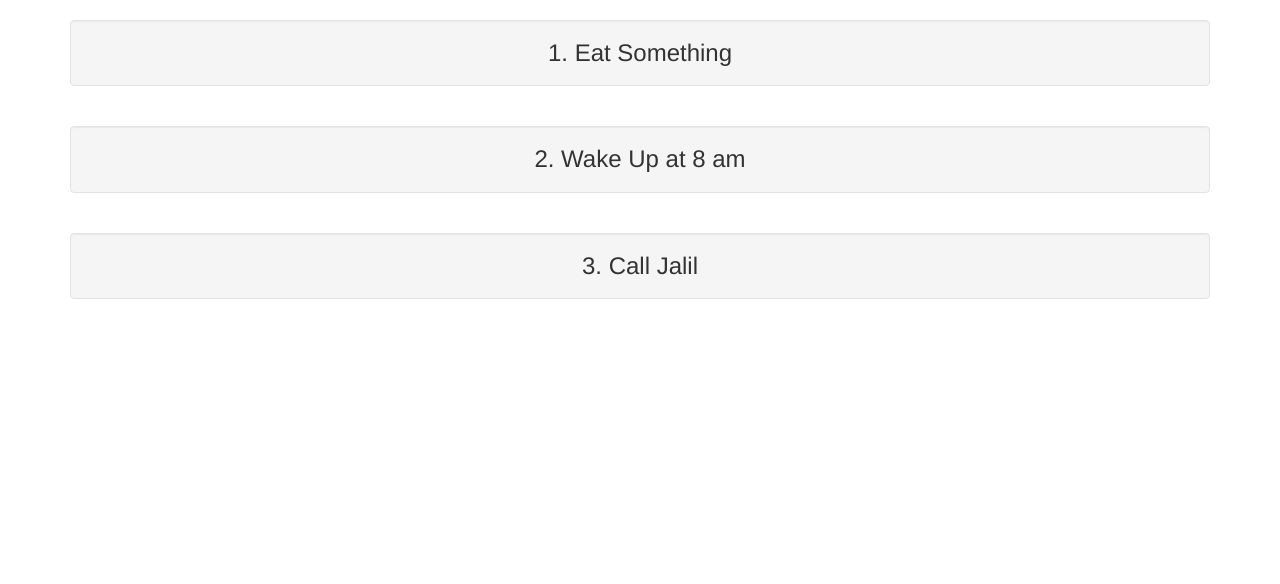
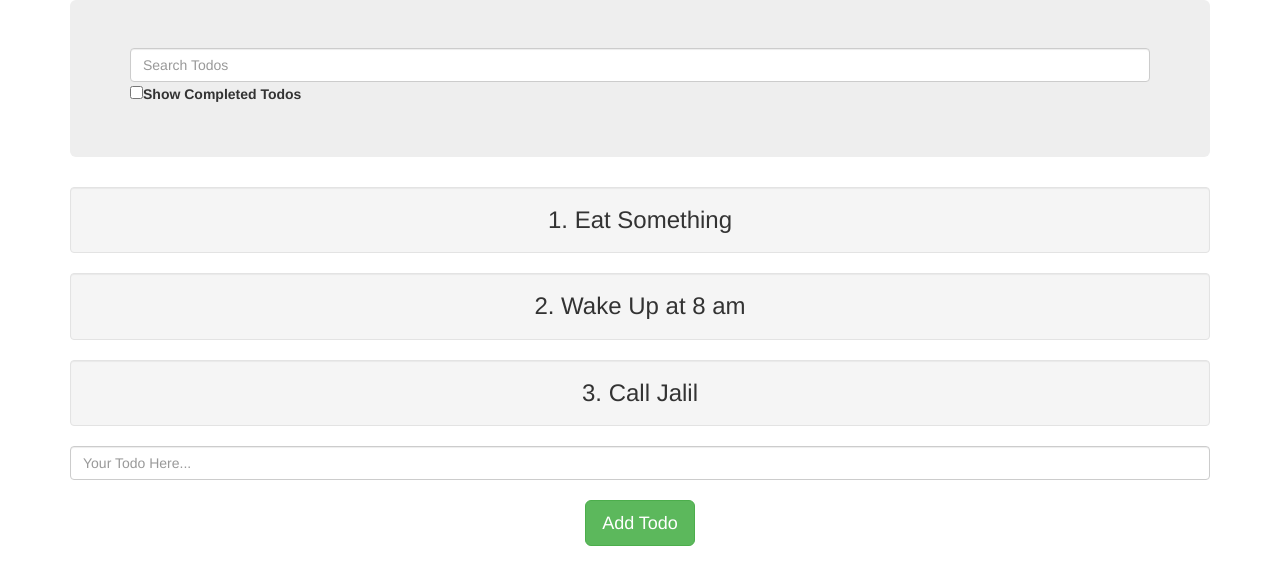
Before and after one commit to AliSawari/ReactTodo, a React app: page / in a window 1280 px wide. Shown: the top 584 px of the page. Built offline with nearby package versions, Linux system fonts and the light colour scheme.

Commit message:
'search'

```diff
--- /dev/null
+++ b/jsx/AddTodo.jsx
@@ -0,0 +1,33 @@
+import React,{Component} from 'react';
+
+class AddTodo extends Component {
+  constructor(props){
+    super(props)
+  }
+
+  add(e){
+    e.preventDefault();
+    var todoText = this.refs.todoText.value;
+    if(todoText.length > 1) {
+      this.refs.todoText.value = '';
+      this.props.add(todoText);
+      this.refs.todoText.placeholder = 'Your Todo Here...'
+    } else {
+      this.refs.todoText.placeholder = 'Enter Valid Data!';
+      this.refs.todoText.focus();
+    }
+  }
+
+  render(){
+    return (
+    <form onSubmit={this.add.bind(this)}>
+      <input type="text" ref="todoText"
+        className="form-control center-block" placeholder="Your Todo Here..."/>
+      <button className="btn btn-lg btn-success center-block"
+        style={{marginTop:'20px'}}>Add Todo</button>
+    </form>
+    );
+  }
+}
+
+export default AddTodo;
--- a/jsx/Todo.jsx
+++ b/jsx/Todo.jsx
@@ -7,11 +7,9 @@ class Todo extends Component {
   render(){
     var {text,id} = this.props;
     return (
-      <div className="container">
       <h3 className="well text-center">
       {id}. {text}
     </h3>
-    </div>
     );
   }
 }
--- a/jsx/TodoApp.jsx
+++ b/jsx/TodoApp.jsx
@@ -1,5 +1,7 @@
 import React,{Component} from 'react';
 import TodoList from './TodoList';
+import AddTodo from './AddTodo';
+import TodoSearch from './TodoSearch';
 class TodoApp extends Component {
   constructor(props){
     super(props);
@@ -12,16 +14,38 @@ class TodoApp extends Component {
         {
           id:2,
           text:"Wake Up at 8 am"
-        }, {
+        },
+        {
           id:3,
           text:"Call Jalil"
         }
-      ]
+      ],
+      showCompl:false,
+      searchText:''
     }
   }
+
+  AddTodo(todoText) {
+    alert(todoText);
+  }
+
+  seacrh(searchText,check){
+    this.setState({
+      searchText:searchText,
+      showCompl:check
+    });
+  }
+
+
   render(){
     var {todos} = this.state;
-    return <TodoList todos={todos}/>
+    return (
+      <div className="container">
+        <TodoSearch seacrh={this.seacrh.bind(this)}/>
+      <TodoList todos={todos}/>
+      <AddTodo add={this.AddTodo.bind(this)}/>
+      </div>
+    );
   }
 }
 
--- a/jsx/TodoList.jsx
+++ b/jsx/TodoList.jsx
@@ -5,15 +5,16 @@ class TodoList extends Component {
     super(props);
   }
 
+  renderTodo(){
+    var {todos} = this.props;
+    return todos.map((todo)=>{
+      return <Todo key={todo.id} {...todo} />;
+    });
+  }
+
   render(){
-    var renderTodo = () => {
-      var {todos} = this.props;
-      return todos.map((todo)=>{
-        return <Todo key={todo.id} {...todo} />;
-      });
-    }
     return <div>
-      {renderTodo()}
+      {this.renderTodo()}
     </div>
   }
 }
--- /dev/null
+++ b/jsx/TodoSearch.jsx
@@ -0,0 +1,32 @@
+import React,{Component} from 'react';
+
+class TodoSearch extends Component {
+  constructor(props){
+    super(props);
+  }
+
+  change(){
+    var searchText = this.refs.searchText.value;
+    var check = this.refs.check.checked;
+    this.props.seacrh(searchText,check);
+  }
+
+  render(){
+    return (
+      <div className="jumbotron">
+        <div>
+          <input type="search" ref="searchText" className="form-control center-block"
+            placeholder="Search Todos" onChange={this.change.bind(this)}/>
+        </div>
+        <div>
+          <label>
+            <input type="checkbox" ref="check" onChange={this.change.bind(this)}/>
+            Show Completed Todos
+          </label>
+        </div>
+      </div>
+    );
+  }
+}
+
+export default TodoSearch;
--- a/package.json
+++ b/package.json
@@ -4,7 +4,7 @@
   "description": "a simple mongo data app",
   "main": "server.js",
   "scripts": {
-    "start": "nodemon server/server.js"
+    "start": "node server.js"
   },
   "author": "Ali Sawari",
   "license": "ISC",
```
Also changed, not shown: public/bundle.js.
